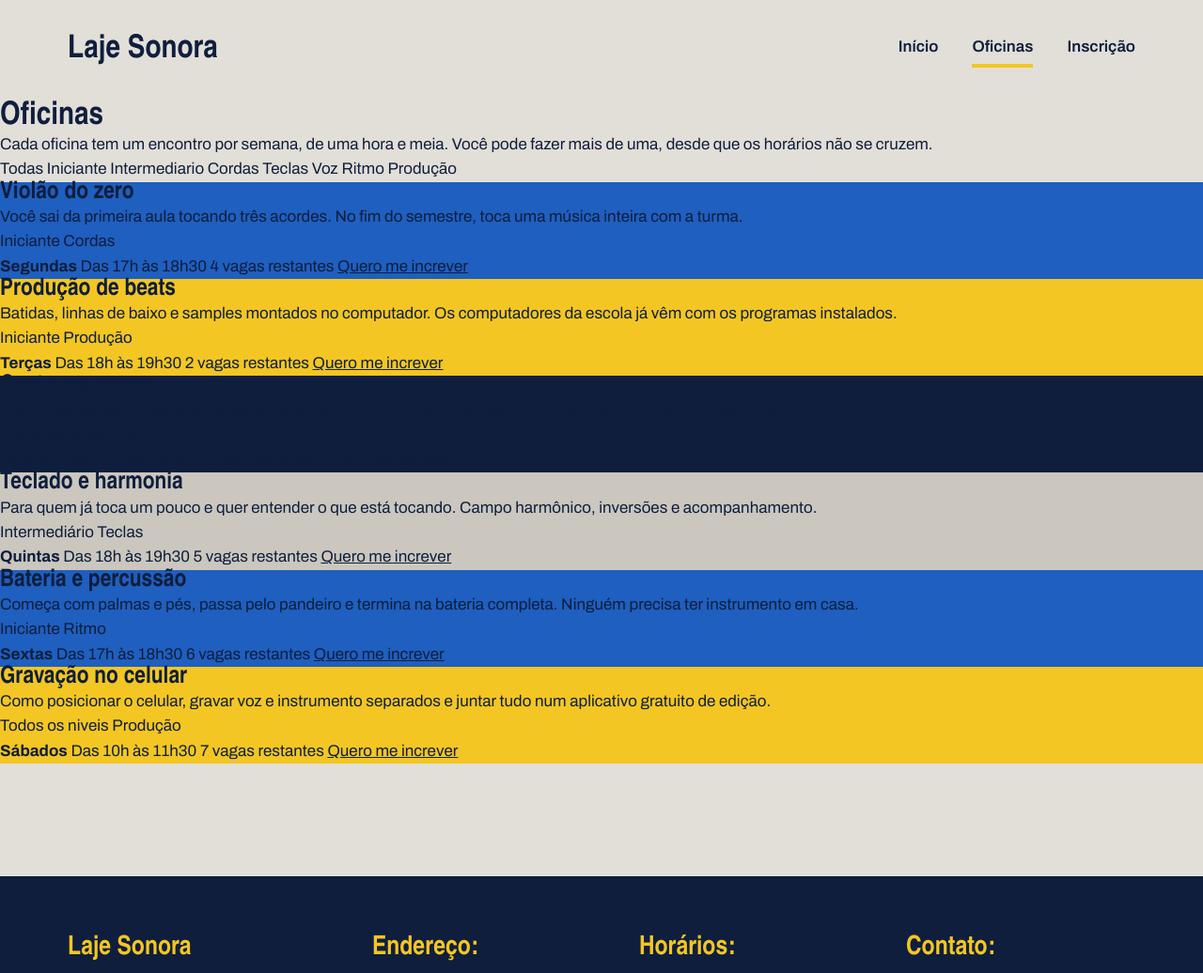
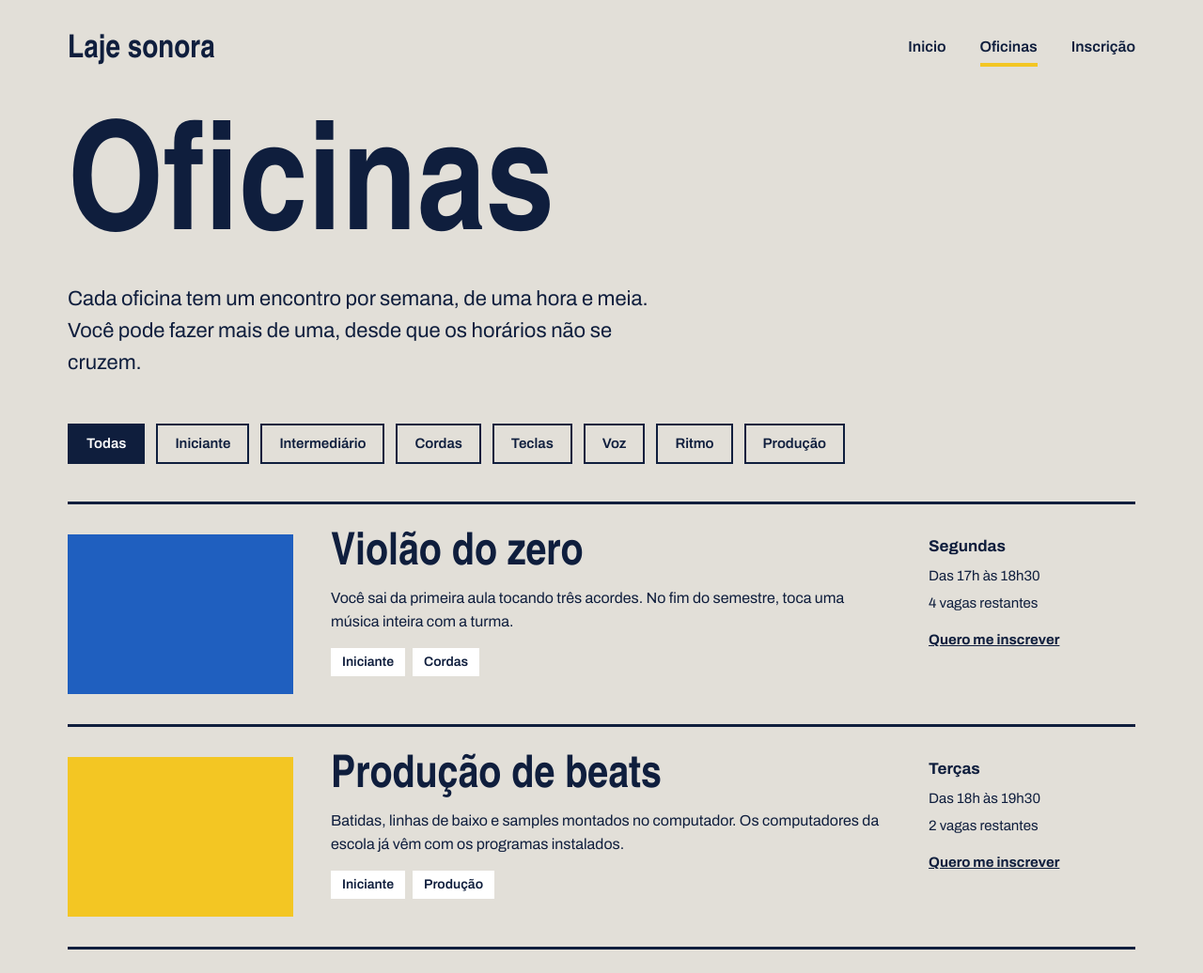
Before and after one commit to pedrao8/lajesonora, a plain HTML site: page oficina.html in a window 1280 px wide. Shown: the top 1036 px of the page at 94% size. Drawn offline with Linux system fonts and the light colour scheme; a web font is replaced by a local one.

Commit message:
Página de oficinas pronta

```diff
--- a/oficina.css
+++ b/oficina.css
@@ -2,38 +2,47 @@
     margin: 0;
     padding: 0;
     box-sizing: border-box;
+
 }
 
 :root {
-    --concreto:#E2DFD8;
-    --concreto-escuro:#CBC7BE;
-    --tinta:#0F1E3D;
-    --caixa-dagua:#1F5FBF;
-    --fita:#F3C623;
-    --branco:#FFFFFF;
-    --fonte-cartaz:"Big Shoulders", "Arial Narrow", sans-serif;
-    --fonte-texto:"Archivo", Arial, sans-serif;
+    --concreto: #E2DFD8;
+    --concreto-escuro: #CBC7BE;
+    --tinta: #0F1E3D;
+    --caixa-dagua: #1F5FBF;
+    --fita: #F3C623;
+    --branco: #FFFFFF;
+    --fonte-cartaz: "Big Shoulders", "Arial Narrow", sans-serif;
+    --fonte-texto: "Archivo", Arial, sans-serif;
+
 }
 
 body {
     background-color: var(--concreto);
     color: var(--tinta);
     font-family: var(--fonte-texto);
-    font-size: 17px;
+
+    font-size: 17;
     line-height: 1.55;
+
 }
 
 a {
-    color:inherit
+
+    color: inherit
 }
 
-h1, h2, h3 {
+h1,
+h2,
+h3 {
+
     font-family: var(--fonte-cartaz);
     font-weight: 900;
     line-height: 0.95;
 }
 
 .conteudo {
+
     max-width: 1200px;
     margin-inline: auto;
     padding-inline: 32px;
@@ -56,13 +65,13 @@ h1, h2, h3 {
 .menu {
     display: flex;
     gap: 36px;
-}
 
-.menu a {
-    font-weight: 600;
-    text-decoration: none;
-    padding-bottom: 4px;
-    border-bottom: 4px solid transparent;
+    a {
+        font-weight: 600;
+        text-decoration: none;
+        padding-bottom: 4px;
+        border-bottom: 4px solid transparent;
+    }
 }
 
 .menu a:hover {
@@ -75,7 +84,7 @@ h1, h2, h3 {
 
 .rodape {
     margin-top: 120px;
-    background-color: var(--tinta);
+    background: var(--tinta);
     color: var(--concreto);
     padding-block: 56px;
 }
@@ -91,9 +100,9 @@ h1, h2, h3 {
 
 .rodape h4 {
     font-family: var(--fonte-cartaz);
-    font-size: 28px;
+    font-size: 26px;
     color: var(--fita);
-    margin-bottom: 12px;
+    margin-block: 12px;
 }
 
 .foto {
@@ -111,3 +120,98 @@ h1, h2, h3 {
 .foto-tinta {
     background-color: var(--tinta);
 }
+
+.titulo-pagina {
+    font-size: 160px;
+    margin-top: 24px;
+}
+
+.subtitulo-pagina {
+    font-size: 22px;
+    max-width: 640px;
+    margin-top: 16px;
+}
+
+.filtros {
+    display: flex;
+    margin-top: 48px;
+
+    flex-wrap: wrap;
+    gap: 12px;
+}
+
+.filtro {
+    border: solid 2px var(--tinta);
+    padding-block: 8px;
+    padding-inline: 18px;
+    font-weight: 600;
+    font-size: 15px;
+}
+
+.filtro.ativo {
+    background: var(--tinta);
+    color: var(--branco);
+}
+
+.lista {
+    margin-top: 40px;
+}
+
+.oficina {
+    padding-block: 32px;
+    border-top: 3px solid var(--tinta);
+    display: flex;
+    justify-content: center;
+    gap: 40px;
+}
+
+.oficina .foto {
+    width: 240px;
+    height: 170px;
+    flex-shrink: 0;
+}
+
+.oficina-texto {
+    flex: 1;
+
+}
+
+.oficina h2 {
+    font-size: 48px;
+    margin-bottom: 10px;
+}
+
+.etiquetas {
+    margin-top: 16px;
+    display: flex;
+    gap: 8px;
+
+}
+
+.etiqueta {
+    background: var(--branco);
+    padding-block: 4px;
+    padding-inline: 12px;
+    font-size: 14px;
+    font-weight: 600;
+
+
+}
+
+.oficina-detalhes {
+    width: 220px;
+    font-size: 15px;
+    display: flex;
+    flex-direction: column;
+    gap: 6px;
+}
+
+.oficina-detalhes strong {
+    font-size: 17px;
+
+}
+
+.oficina-detalhes a {
+    margin-top: 10px;
+    font-weight: 700;
+}
--- a/oficina.html
+++ b/oficina.html
@@ -1,35 +1,37 @@
 <!DOCTYPE html>
 <html lang="pt-BR">
+
 <head>
     <meta charset="UTF-8">
     <meta name="viewport" content="width=device-width, initial-scale=1.0">
-    <link rel="stylesheet" href="oficina.css">
-    <title>Laje sonora | oficinas </title>
-
+    <title>Laje Sonora | Oficinas</title>
     <link rel="preconnect" href="https://fonts.googleapis.com">
     <link rel="preconnect" href="https://fonts.gstatic.com" crossorigin>
-    <link href="https://fonts.googleapis.com/css2?family=Archivo:ital,wght@0,100..900;1,100..900&family=Big+Shoulders:opsz,wght@10..72,100..900&display=swap" rel="stylesheet">
+    <link
+        href="https://fonts.googleapis.com/css2?family=Archivo:ital,wght@0,100..900;1,100..900&family=Big+Shoulders:opsz,wght@10..72,100..900&display=swap"
+        rel="stylesheet">
+    <link rel="stylesheet" href="oficina.css">
+
+
 </head>
+
 <body>
     <header class="conteudo topo">
-        <a href="index.html" class="logo">
-            Laje Sonora
-        </a>
-
+        <a href="index.html" class="logo">Laje sonora</a>
         <nav class="menu">
-            <a href="./index.html">Início</a>
-            <a href="./oficina.html" class="atual"> Oficinas</a>
-            <a href="./inscricao.html">Inscrição</a>
+            <a href="index.html">Inicio</a>
+            <a href="oficina.html" class="atual">Oficinas</a>
+            <a href="inscricao.html">Inscrição</a>
         </nav>
     </header>
-
-    <main>
+    <main class="conteudo">
         <h1 class="titulo-pagina">Oficinas</h1>
-        <p class="subtitulo-pagina">Cada oficina tem um encontro por semana, de uma hora e meia. Você pode fazer mais de uma, desde que os horários não se cruzem.</p>
+        <p class="subtitulo-pagina">Cada oficina tem um encontro por semana, de uma hora e meia. Você pode fazer mais de
+            uma, desde que os horários não se cruzem.</p>
         <div class="filtros">
-            <span class="filtro ativo">Todas</span>
+            <span class="filtro  ativo">Todas</span>
             <span class="filtro">Iniciante</span>
-            <span class="filtro">Intermediario</span>
+            <span class="filtro">Intermediário</span>
             <span class="filtro">Cordas</span>
             <span class="filtro">Teclas</span>
             <span class="filtro">Voz</span>
@@ -37,12 +39,13 @@
             <span class="filtro">Produção</span>
         </div>
         <div class="lista">
+
             <article class="oficina">
-                <div class="foto foto-azul">
+                <div class="foto foto-azul"></div>
                 <div class="oficina-texto">
                     <h2>Violão do zero</h2>
-                        <p>Você sai da primeira aula tocando três acordes. No fim do semestre, toca uma música inteira com a turma.</p>
-
+                    <p>Você sai da primeira aula tocando três acordes. No fim do semestre, toca uma música inteira com a
+                        turma.</p>
                     <div class="etiquetas">
                         <span class="etiqueta">Iniciante</span>
                         <span class="etiqueta">Cordas</span>
@@ -53,138 +56,127 @@
                     <strong>Segundas</strong>
                     <span>Das 17h às 18h30</span>
                     <span>4 vagas restantes</span>
-                        <a href="inscricao.html">Quero me increver</a>
+                    <a href="inscricao.html">Quero me inscrever</a>
                 </div>
-                </div>
+
             </article>
-
             <article class="oficina">
-                <div class="foto foto-amarela">
+                <div class="foto foto-amarela"></div>
                 <div class="oficina-texto">
                     <h2>Produção de beats</h2>
-                        <p>Batidas, linhas de baixo e samples montados no computador. Os computadores da escola já vêm com os programas instalados.</p>
-
+                    <p>Batidas, linhas de baixo e samples montados no computador. Os computadores da escola já vêm com
+                        os programas instalados.</p>
                     <div class="etiquetas">
                         <span class="etiqueta">Iniciante</span>
                         <span class="etiqueta">Produção</span>
                     </div>
                 </div>
-
                 <div class="oficina-detalhes">
                     <strong>Terças</strong>
                     <span>Das 18h às 19h30</span>
                     <span>2 vagas restantes</span>
-                        <a href="inscricao.html">Quero me increver</a>
+                    <a href="inscricao.html">Quero me inscrever</a>
                 </div>
-                </div>
+
             </article>
-
             <article class="oficina">
-                <div class="foto foto-tinta">
+                <div class="foto foto-tinta"></div>
                 <div class="oficina-texto">
                     <h2>Canto em grupo</h2>
-                        <p>Exercícios de respiração e afinação, e depois arranjos a várias vozes com músicas que a própria turma escolhe.</p>
-
+                    <p>Exercícios de respiração e afinação, e depois arranjos a várias vozes com músicas que a própria
+                        turma escolhe.</p>
                     <div class="etiquetas">
-                            <span class="etiqueta">Todos os niveis</span>
+                        <span class="etiqueta">Todos os níveis</span>
                         <span class="etiqueta">Voz</span>
                     </div>
                 </div>
-
                 <div class="oficina-detalhes">
                     <strong>Quartas</strong>
                     <span>Das 17h às 18h30</span>
                     <span>9 vagas restantes</span>
-                        <a href="inscricao.html">Quero me increver</a>
+                    <a href="inscricao.html">Quero me inscrever</a>
                 </div>
-                </div>
+
             </article>
-
             <article class="oficina">
-                <div class="foto">
+                <div class="foto foto"></div>
                 <div class="oficina-texto">
                     <h2>Teclado e harmonia</h2>
-                        <p>Para quem já toca um pouco e quer entender o que está tocando. Campo harmônico, inversões e acompanhamento.</p>
-
+                    <p>Para quem já toca um pouco e quer entender o que está tocando. Campo harmônico, inversões e
+                        acompanhamento.</p>
                     <div class="etiquetas">
                         <span class="etiqueta">Intermediário</span>
                         <span class="etiqueta">Teclas</span>
                     </div>
                 </div>
-
                 <div class="oficina-detalhes">
                     <strong>Quintas</strong>
                     <span>Das 18h às 19h30</span>
                     <span>5 vagas restantes</span>
-                        <a href="inscricao.html">Quero me increver</a>
+                    <a href="inscricao.html">Quero me inscrever</a>
                 </div>
-                </div>
+
             </article>
-
             <article class="oficina">
-                <div class="foto foto-azul">
+                <div class="foto foto-azul"></div>
                 <div class="oficina-texto">
                     <h2>Bateria e percussão</h2>
-                        <p>Começa com palmas e pés, passa pelo pandeiro e termina na bateria completa. Ninguém precisa ter instrumento em casa.</p>
-
+                    <p>Começa com palmas e pés, passa pelo pandeiro e termina na bateria completa. Ninguém precisa ter
+                        instrumento em casa.</p>
                     <div class="etiquetas">
                         <span class="etiqueta">Iniciante</span>
                         <span class="etiqueta">Ritmo</span>
                     </div>
                 </div>
-
                 <div class="oficina-detalhes">
                     <strong>Sextas</strong>
                     <span>Das 17h às 18h30</span>
                     <span>6 vagas restantes</span>
-                        <a href="inscricao.html">Quero me increver</a>
+                    <a href="inscricao.html">Quero me inscrever</a>
                 </div>
-                </div>
+
             </article>
-
             <article class="oficina">
-                <div class="foto foto-amarela">
+                <div class="foto foto-amarela"></div>
                 <div class="oficina-texto">
                     <h2>Gravação no celular</h2>
-                        <p>Como posicionar o celular, gravar voz e instrumento separados e juntar tudo num aplicativo gratuito de edição.</p>
-
+                    <p>Como posicionar o celular, gravar voz e instrumento separados e juntar tudo num aplicativo
+                        gratuito de edição.</p>
                     <div class="etiquetas">
-                            <span class="etiqueta">Todos os niveis</span>
+                        <span class="etiqueta">Todos os níveis</span>
                         <span class="etiqueta">Produção</span>
                     </div>
                 </div>
-
                 <div class="oficina-detalhes">
                     <strong>Sábados</strong>
                     <span>Das 10h às 11h30</span>
                     <span>7 vagas restantes</span>
-                        <a href="inscricao.html">Quero me increver</a>
+                    <a href="inscricao.html">Quero me inscrever</a>
                 </div>
-                </div>
+
             </article>
-
         </div>
     </main>
     <footer class="rodape">
         <div class="conteudo rodape-colunas">
             <div class="rodape-coluna">
                 <h4>Laje Sonora</h4>
-                <p>Escola livre de música para adolescentes.</p>
-            </div>
-            <br>
-            <div class="rodape-coluna">
-                <h4>Endereço:</h4>
-                <p>Rua das Antenas, 120 <br> São Paulo, SP</p>
+                <p>Escola livre de música para <br>adolescentes. </p>
             </div>
             <div class="rodape-coluna">
-                <h4>Horários:</h4>
-                <p>Segunda a sexta, das 16h às 21h <br> Sábado, das 9h às 13h</p>
+                <h4>Endereço</h4>
+                <p>Rua das Antenas, 120 <br>São Paulo, SP </p>
             </div>
             <div class="rodape-coluna">
-                <h4>Contato:</h4>
-                <p>contato@lajesonora.com.br <br> (11) 91234 5678</p>
+                <h4>Horários</h4>
+                <p>Segunda a sexta, das 16h às 21h <br>Sábado, das 9h às 13h </p>
+            </div>
+            <div class="rodape-coluna">
+                <h4>Contato</h4>
+                <p>contato@lajesonora.com.br <br>(11) 91234 5678 </p>
             </div>
         </div>
     </footer>
 </body>
+
 </html>
```
Also changed, not shown: index.html (+1 -1 lines). Lines whose indentation alone changed are shown as unchanged.
